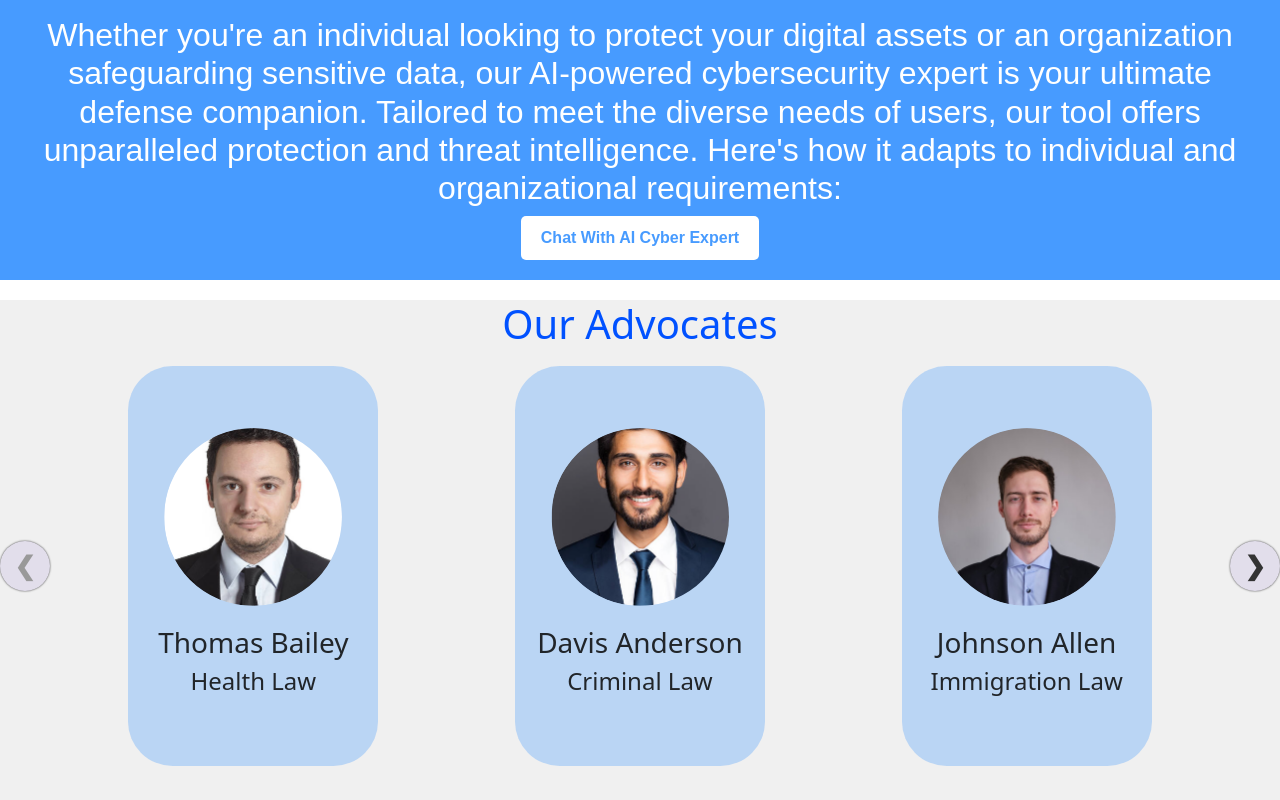
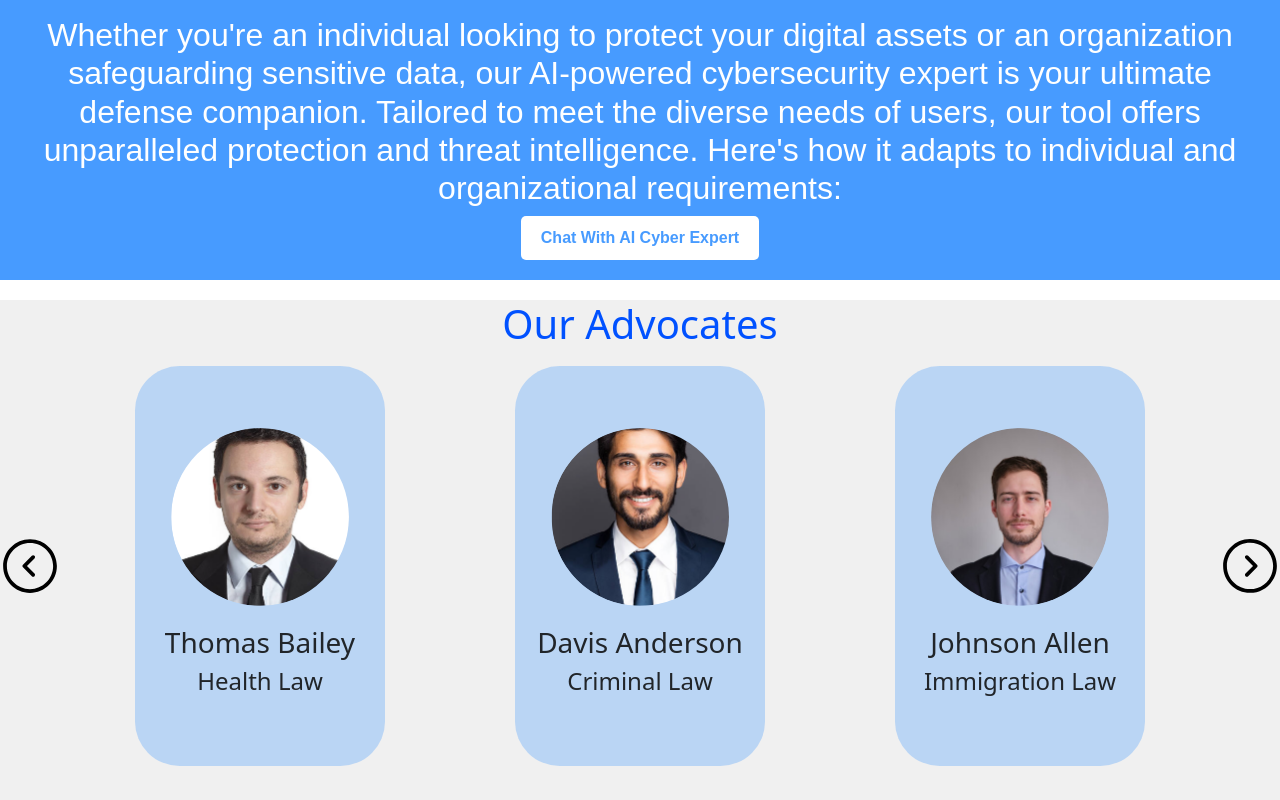
Before and after one commit to rajmardeofficial/cybershield-frontend, a React (Create React App) app: page / in a window 1280 px wide. Shown: the part 1039-1839 px from the top of the page. Built offline with nearby package versions, Linux system fonts and the light colour scheme.

Commit message:
firstScreenSecondScreen

```diff
--- a/src/Components/FirstScreen/Carousel/Cara.js
+++ b/src/Components/FirstScreen/Carousel/Cara.js
@@ -10,21 +10,19 @@ const Cara = () => {
         { width: 1200, itemsToShow: 4 },
     ];
 
-    const CustomRightArrow = ({ onClick, ...rest }) => {
-        const {
-            onMove,
-            carouselState: { currentSlide, deviceType }
-        } = rest;
-        // onMove means if dragging or swiping in progress.
-        return <button onClick={() => onClick()} style={{ backgroundColor: "white", color: "grey" }}>Next</button>;
-    };
+
+
 
     return (
         <>
             <div style={{ backgroundColor: "#F0F0F0", height: "500px" }}>
                 <h1 style={{ textAlign: "center", color: "#0051FF" }}>Our Advocates</h1>
                 <div className="App">
-                    <Carousel breakPoints={breakPoints} pagination={false} customRightArrow={<CustomRightArrow />}>
+                    <Carousel breakPoints={breakPoints} pagination={false} renderArrow={({ type, onClick }) => {
+                        const arrowType = type === "PREV" ? "prev" : "next";
+                        const src = arrowType === "prev" ? "../arrowleft.svg" : "../arrowright.svg"; // Assuming you have arrowRight.svg as well
+                        return <img src={src} alt={`Arrow ${arrowType}`} onClick={onClick} style={{cursor:"pointer"}}/>;
+                    }}>
                         <div className='cards'>
                             <img src='../image-2-1@2x.png' alt='Profile' className='profile-image' />
                             <h3>Thomas Bailey</h3>
```
Also changed, not shown: src/App.js (+6 -6 lines).
